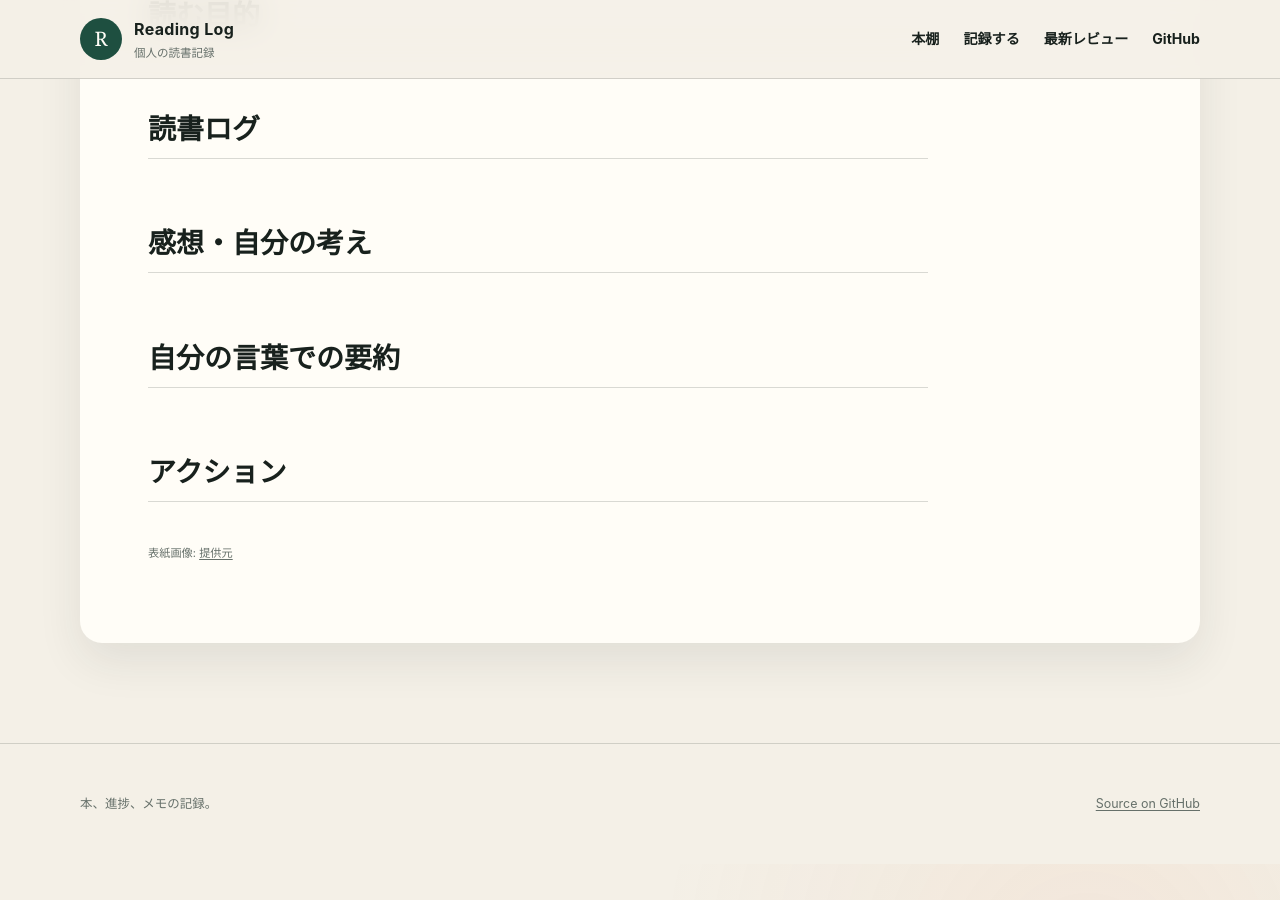
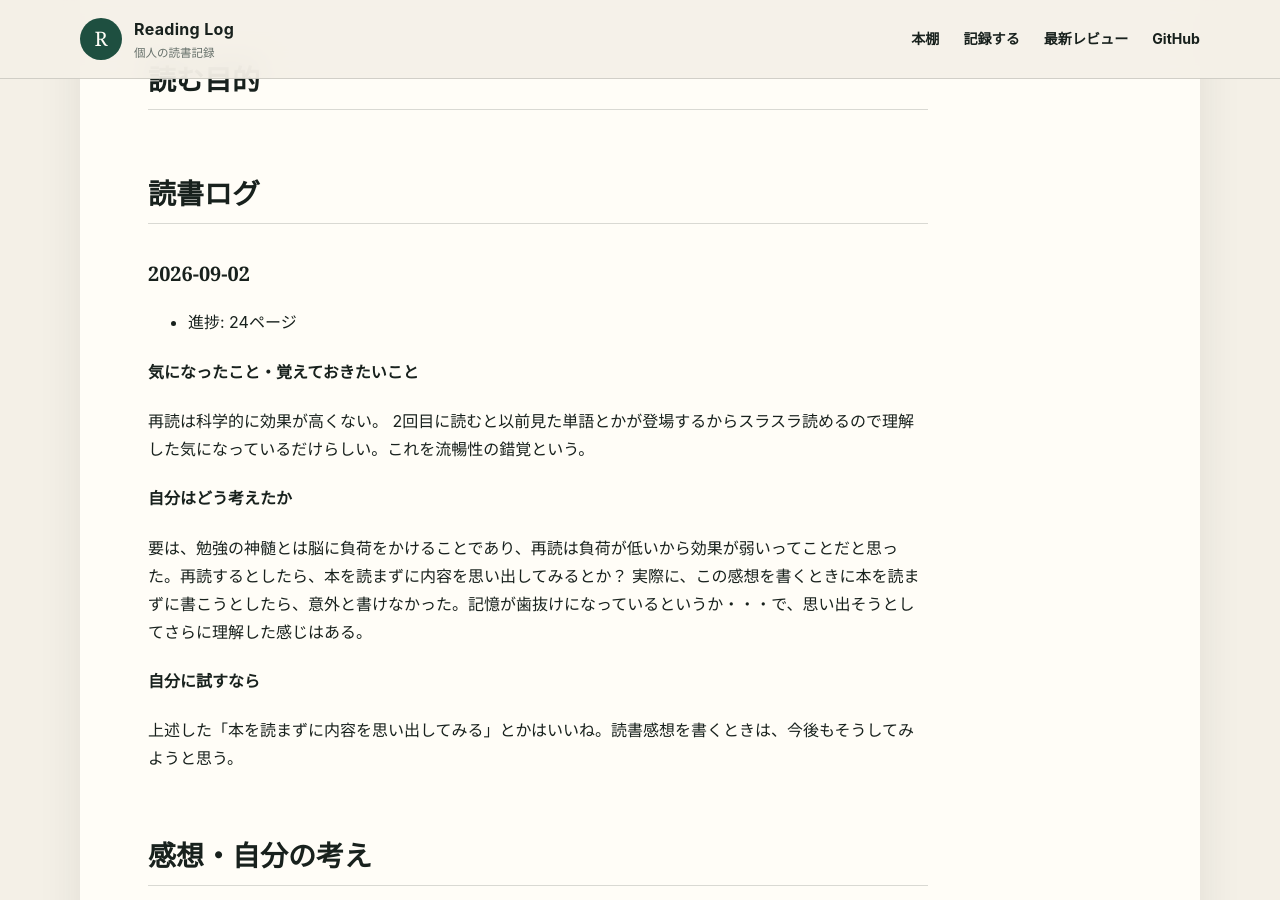
Before and after one commit to n-yoshida-dev/reading-log, a Jekyll site: the page built from books/kagakuteki-konkyo-ni-motozuku-saikou-no-benkyouhou.md, in a window 1280 px wide and 900 px high, scrolled down 1226 px. Built offline with Jekyll 4.4.1, drawn with Linux system fonts in a browser that asks for light colours; before the commit the page ends 2090 px from its top, so only the background shows below that; some of the changed text lies outside the part shown.

```diff
--- a/books/kagakuteki-konkyo-ni-motozuku-saikou-no-benkyouhou.md
+++ b/books/kagakuteki-konkyo-ni-motozuku-saikou-no-benkyouhou.md
@@ -8,13 +8,13 @@ edition: ""
 publisher: "KADOKAWA"
 published_at: 2024-02-15
 page_count: 256
-status: unread
-progress: 0
+status: reading
+progress: 9
 reading_order: 1
 purchased_at:
-started_at:
+started_at: 2026-09-02
 finished_at:
-last_read_at:
+last_read_at: 2026-09-02
 purpose: ""
 tags: []
 cover_image: "https://m.media-amazon.com/images/I/71Jt15AAuUL._SL1500_.jpg"
@@ -33,6 +33,23 @@ amazon_rating_recorded_at: 2026-09-02
 
 ## 読書ログ
 
+### 2026-09-02
+
+- 進捗: 24ページ
+
+#### 気になったこと・覚えておきたいこと
+
+再読は科学的に効果が高くない。
+2回目に読むと以前見た単語とかが登場するからスラスラ読めるので理解した気になっているだけらしい。これを流暢性の錯覚という。
+
+#### 自分はどう考えたか
+
+要は、勉強の神髄とは脳に負荷をかけることであり、再読は負荷が低いから効果が弱いってことだと思った。再読するとしたら、本を読まずに内容を思い出してみるとか？
+実際に、この感想を書くときに本を読まずに書こうとしたら、意外と書けなかった。記憶が歯抜けになっているというか・・・で、思い出そうとしてさらに理解した感じはある。
+
+#### 自分に試すなら
+
+上述した「本を読まずに内容を思い出してみる」とかはいいね。読書感想を書くときは、今後もそうしてみようと思う。
 
 ## 感想・自分の考え
 
```
